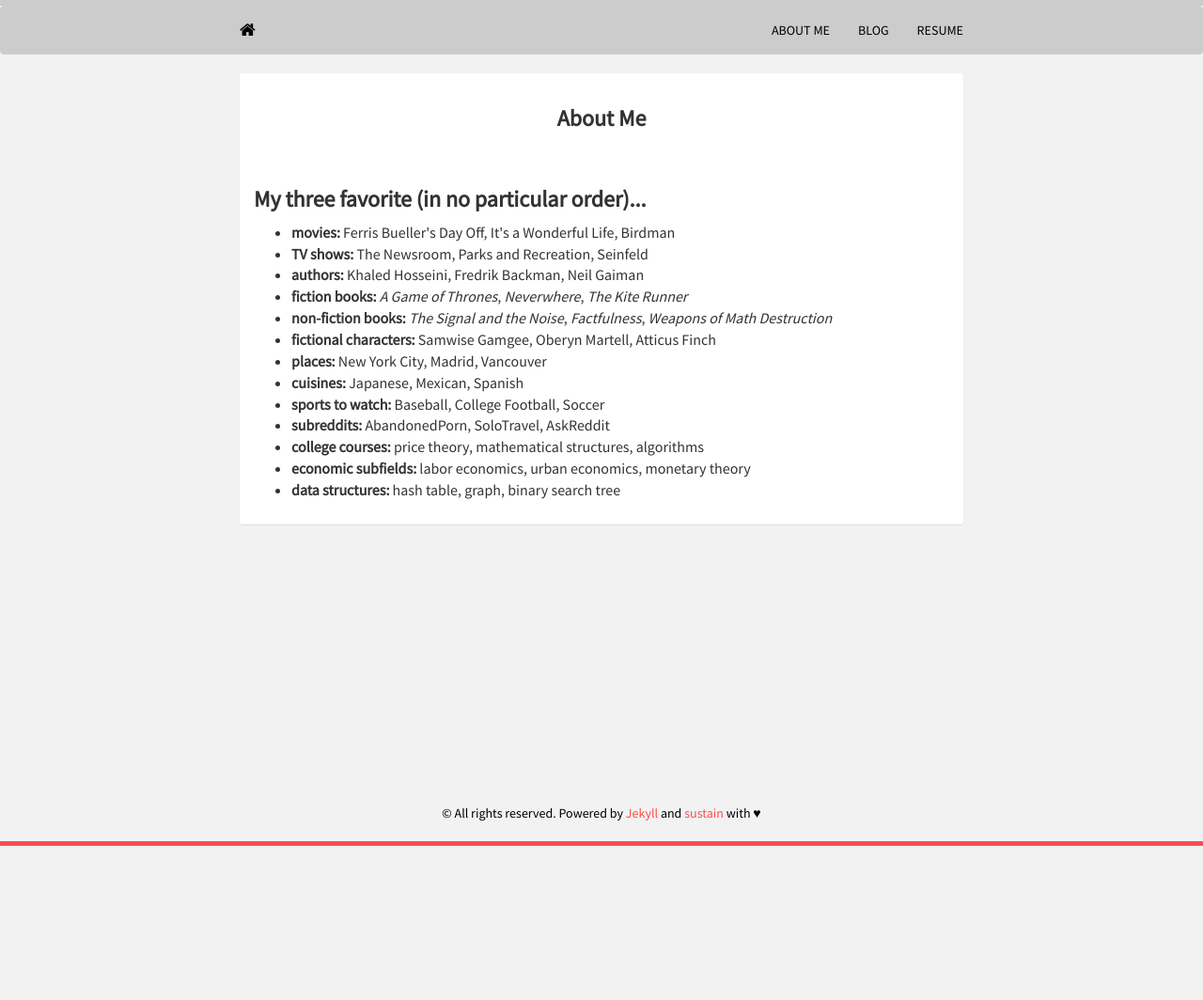
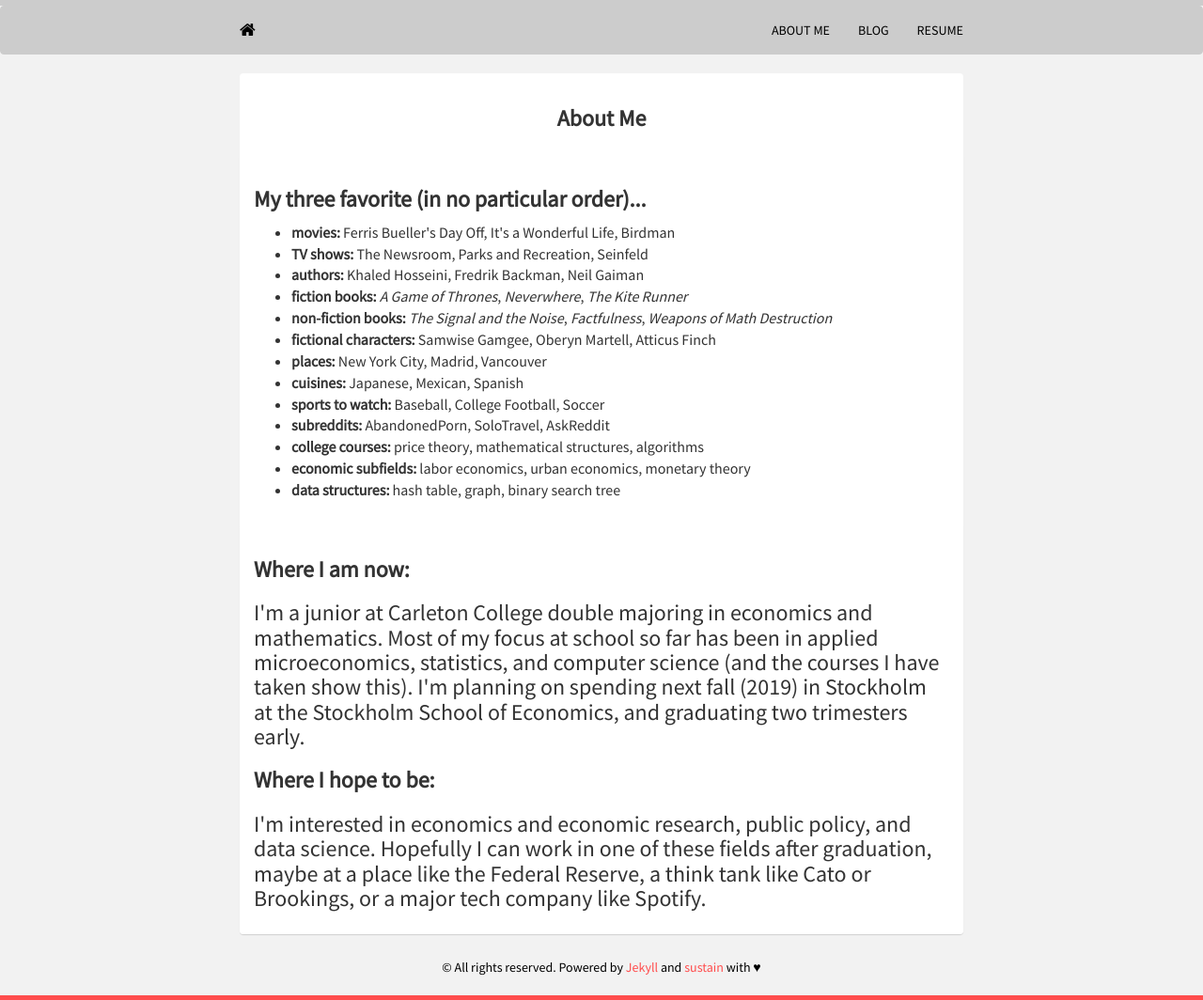
Before and after one commit to mrkaye97/mrkaye97.github.io, a Jekyll site: the page built from about.html, in a window 1280 px wide. Shown: the whole page at 94% size. Built offline with Jekyll 4.4.1, drawn with Linux system fonts in a browser that asks for light colours; nearby versions of some CDN libraries; before the commit the page ends 900 px from its top, so only the background shows below that.

Commit message:
Update about.html

```diff
--- a/about.html
+++ b/about.html
@@ -29,8 +29,21 @@ Title: About Me
 				  <li style="font-size:16px"><b>economic subfields:</b> labor economics, urban economics, monetary theory</li>
 				  <li style="font-size:16px"><b>data structures:</b> hash table, graph, binary search tree</li>
 				</ul>
+		  </div>
 
+		  <div class="panel panel-default">
+    		<div class="panel-body">
+			  <h3><strong>Where I am now:</strong></h3>
+			  <h3>I'm a junior at Carleton College double majoring in economics and mathematics. Most of my focus at school so far has been in applied microeconomics, statistics, and computer science (and the courses I have taken show this). I'm planning on spending next fall (2019) in Stockholm at the Stockholm School of Economics, and graduating two trimesters early.</h3>
+
+			  <h3><strong>Where I hope to be:</strong></h3>
+			  <h3>I'm interested in economics and economic research, public policy, and data science. Hopefully I can work in one of these fields after graduation, maybe at a place like the Federal Reserve, a think tank like Cato or Brookings, or a major tech company like Spotify. </h3>
 		  </div>
+
+
+
+
+
 		</div>
 	</div>
 </section>
```
